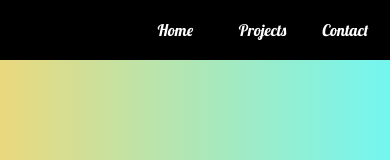
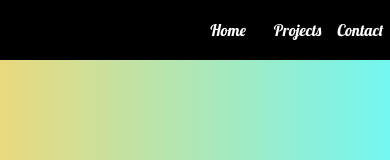
Before and after one commit to VicodinAbuser/Portfolio-Website-FreeCodeCamp-RWDProject, a plain HTML site: page index.html in a window 390 px wide. Shown: the top 160 px of the page. Drawn offline with Linux system fonts and the light colour scheme.

Commit message:
I don't know what I am doing!

```diff
--- a/style.css
+++ b/style.css
@@ -233,13 +233,12 @@ footer {
 @media (max-width: 800px) {
     .nav-links-list-item {
         display: inline-block;
-        width: 40px;
+        width: 30px;
         height: 40px;
-        margin: auto 20px;
+        margin: auto 15px;
         padding-top: 20px;
         text-align: center;
     }
-
 
 
     #projects {
```
